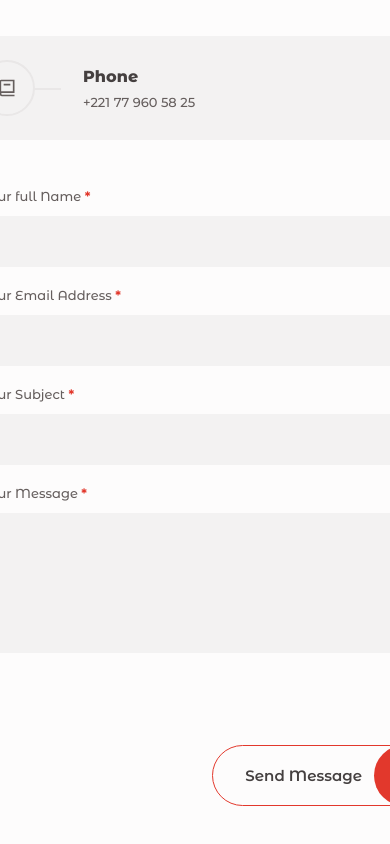
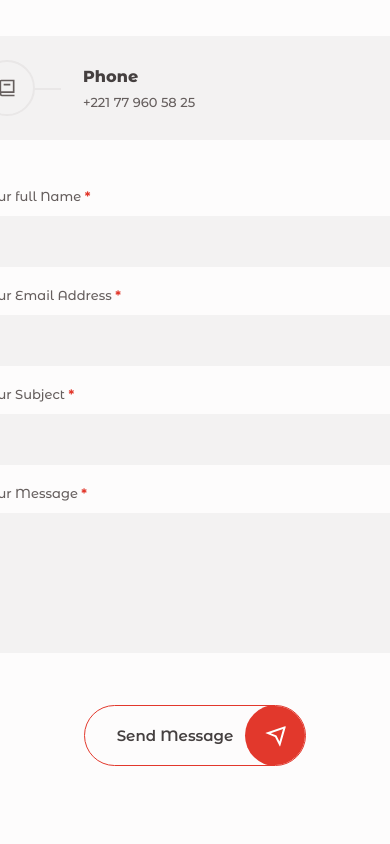
Before and after one commit to NDIAYE-dotcom/Portfolio-Noreyni-2025, a React (Vite) app: page /contact in a window 390 px wide. Shown: the part 544-1388 px from the top of the page. After the commit the page ends 1358 px from the top, so only its background shows below. Built offline with nearby package versions, Linux system fonts and the light colour scheme.

Commit message:
essayage

```diff
--- a/package.json
+++ b/package.json
@@ -10,8 +10,12 @@
     "preview": "vite preview"
   },
   "dependencies": {
+    "@emailjs/browser": "^4.4.1",
+    "html-react-parser": "^5.2.3",
     "react": "^19.0.0",
-    "react-dom": "^19.0.0"
+    "react-dom": "^19.0.0",
+    "react-icons": "^5.5.0",
+    "react-router-dom": "^7.5.3"
   },
   "devDependencies": {
     "@eslint/js": "^9.21.0",
--- a/src/pages/contact/contact.css
+++ b/src/pages/contact/contact.css
@@ -177,3 +177,27 @@ margin-bottom: 0.5rem;
   .contact-card:hover::before {
     opacity: 1;
   }
+
+
+  /* Responsive */
+
+  @media screen and (max-width: 768px) {
+    .contact-container {
+        grid-template-columns: 1fr;
+    }
+
+    .contact-form-group {
+        grid-template-columns: 1fr;
+    }
+
+    .contact-button {
+        justify-self: center;
+        margin-top: 2rem;
+    }
+
+    .contact-message {
+        position: static;
+        margin-top: 1rem;
+        text-align: center;
+    }
+}
```
Also changed, not shown: vercel.json (added), 1 other file (tests, documents, lock files or other folders).
